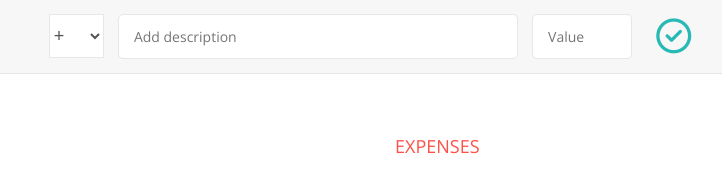
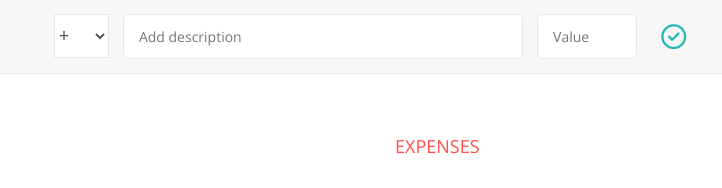
Before and after one commit to Adebayojosephine/budget-app, a plain HTML site: page index.html in a window 1280 px wide. Shown: the part 320-508 px from the top of the page, 270-992 px from the left. Drawn offline with nearby package versions, Linux system fonts and the light colour scheme.

Commit message:
Update style.css

```diff
--- a/style.css
+++ b/style.css
@@ -154,7 +154,7 @@ body {
 }
 
 .add__btn {
-    font-size: 35px;
+    font-size: 25px;
     background: none;
     border: none;
     color: #28B9B5;
```
